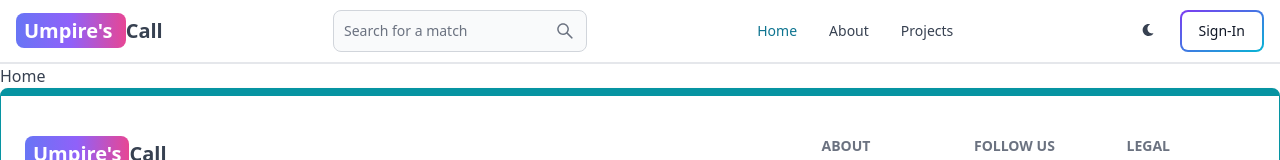
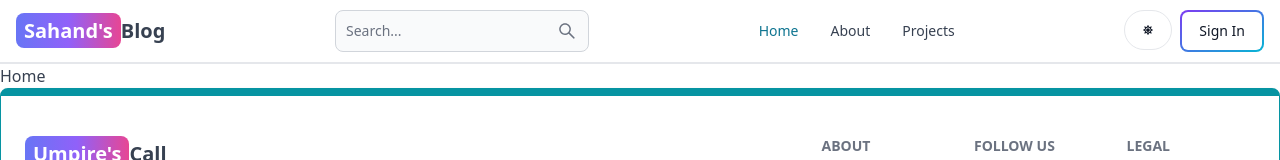
Before and after one commit to DebspandanC2911/Umpires-Call, a React (Vite) app in the folder client/: page / in a window 1280 px wide. Shown: the top 160 px of the page. Built offline with nearby package versions, Linux system fonts and the light colour scheme.

Commit message:
Update header component with user info

```diff
--- a/client/src/components/Header.jsx
+++ b/client/src/components/Header.jsx
@@ -1,56 +1,126 @@
-import { Navbar,TextInput,Button } from 'flowbite-react';
-import { Link,useLocation} from 'react-router-dom';
-import {AiOutlineSearch} from 'react-icons/ai';
-import {FaMoon} from 'react-icons/fa';
+import { Avatar, Button, Dropdown, Navbar, TextInput } from 'flowbite-react';
+import { Link, useLocation, useNavigate } from 'react-router-dom';
+import { AiOutlineSearch } from 'react-icons/ai';
+import { FaMoon, FaSun } from 'react-icons/fa';
+import { useSelector, useDispatch } from 'react-redux';
+import { toggleTheme } from '../redux/theme/themeSlice';
+import { signoutSuccess } from '../redux/user/userSlice';
+import { useEffect, useState } from 'react';
 
 export default function Header() {
-    const path=useLocation().pathname;
+  const path = useLocation().pathname;
+  const location = useLocation();
+  const navigate = useNavigate();
+  const dispatch = useDispatch();
+  const { currentUser } = useSelector((state) => state.user);
+  const { theme } = useSelector((state) => state.theme);
+  const [searchTerm, setSearchTerm] = useState('');
+
+  useEffect(() => {
+    const urlParams = new URLSearchParams(location.search);
+    const searchTermFromUrl = urlParams.get('searchTerm');
+    if (searchTermFromUrl) {
+      setSearchTerm(searchTermFromUrl);
+    }
+  }, [location.search]);
+
+  const handleSignout = async () => {
+    try {
+      const res = await fetch('/api/user/signout', {
+        method: 'POST',
+      });
+      const data = await res.json();
+      if (!res.ok) {
+        console.log(data.message);
+      } else {
+        dispatch(signoutSuccess());
+      }
+    } catch (error) {
+      console.log(error.message);
+    }
+  };
+
+  const handleSubmit = (e) => {
+    e.preventDefault();
+    const urlParams = new URLSearchParams(location.search);
+    urlParams.set('searchTerm', searchTerm);
+    const searchQuery = urlParams.toString();
+    navigate(`/search?${searchQuery}`);
+  };
+
   return (
-    <Navbar className="border-b-2">
-        <Link to="/" className="self-center whitespace-nowrap text-sm sm:text-xl font-semibold dark:text-white">
-        <span className="px-2 py-1 bg-gradient-to-r from-indigo-500 via-purple-500 to-pink-500 rounded-lg text-white">Umpire's </span> Call
+    <Navbar className='border-b-2'>
+      <Link
+        to='/'
+        className='self-center whitespace-nowrap text-sm sm:text-xl font-semibold dark:text-white'
+      >
+        <span className='px-2 py-1 bg-gradient-to-r from-indigo-500 via-purple-500 to-pink-500 rounded-lg text-white'>
+          Sahand's
+        </span>
+        Blog
       </Link>
-        <form>
+      <form onSubmit={handleSubmit}>
         <TextInput
-                type="text"
-                placeholder="Search for a match"
+          type='text'
+          placeholder='Search...'
           rightIcon={AiOutlineSearch}
           className='hidden lg:inline'
+          value={searchTerm}
+          onChange={(e) => setSearchTerm(e.target.value)}
         />
       </form>
-        <Button className="w-12 h-10 lg:hidden" color="grey" pill>
+      <Button className='w-12 h-10 lg:hidden' color='gray' pill>
         <AiOutlineSearch />
       </Button>
-        <div className="flex gap-2 md:order-2">
-            <Button className="w-12 h-10 hidden sm:inline" color="grey" pill>
-                <FaMoon
-                />
+      <div className='flex gap-2 md:order-2'>
+        <Button
+          className='w-12 h-10 hidden sm:inline'
+          color='gray'
+          pill
+          onClick={() => dispatch(toggleTheme())}
+        >
+          {theme === 'light' ? <FaSun /> : <FaMoon />}
         </Button>
-            <Link to="/sign-in">
-                <Button gradientDuoTone="purpleToBlue" outline>
-                    Sign-In
+        {currentUser ? (
+          <Dropdown
+            arrowIcon={false}
+            inline
+            label={
+              <Avatar alt='user' img={currentUser.profilePicture} rounded />
+            }
+          >
+            <Dropdown.Header>
+              <span className='block text-sm'>@{currentUser.username}</span>
+              <span className='block text-sm font-medium truncate'>
+                {currentUser.email}
+              </span>
+            </Dropdown.Header>
+            <Link to={'/dashboard?tab=profile'}>
+              <Dropdown.Item>Profile</Dropdown.Item>
+            </Link>
+            <Dropdown.Divider />
+            <Dropdown.Item onClick={handleSignout}>Sign out</Dropdown.Item>
+          </Dropdown>
+        ) : (
+          <Link to='/sign-in'>
+            <Button gradientDuoTone='purpleToBlue' outline>
+              Sign In
             </Button>
           </Link>
-            <Navbar.Toggle/>
-
+        )}
+        <Navbar.Toggle />
       </div>
       <Navbar.Collapse>
-                <Navbar.Link active={path === "/"} as={"div"}>
-                    <Link to="/">
-                        Home
-                    </Link>
+        <Navbar.Link active={path === '/'} as={'div'}>
+          <Link to='/'>Home</Link>
         </Navbar.Link>
-                <Navbar.Link active={path === "/about"} as={"div"}>
-                    <Link to="/about">
-                        About
-                    </Link>
+        <Navbar.Link active={path === '/about'} as={'div'}>
+          <Link to='/about'>About</Link>
         </Navbar.Link>
-                <Navbar.Link active={path === "/projects"} as={"div"}>
-                    <Link to="/projects">
-                        Projects
-                    </Link>
+        <Navbar.Link active={path === '/projects'} as={'div'}>
+          <Link to='/projects'>Projects</Link>
         </Navbar.Link>
       </Navbar.Collapse>
     </Navbar>
-  )
+  );
 }
```
Lines whose indentation alone changed are shown as unchanged.
